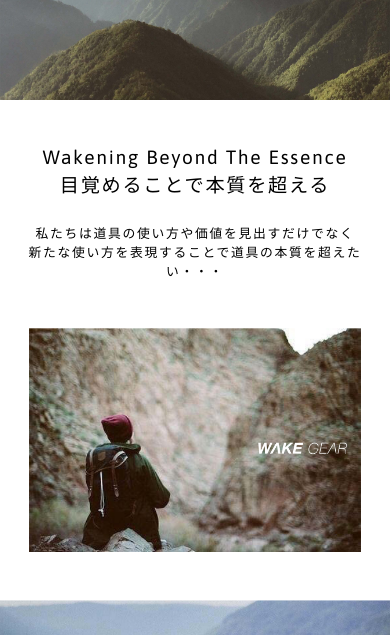
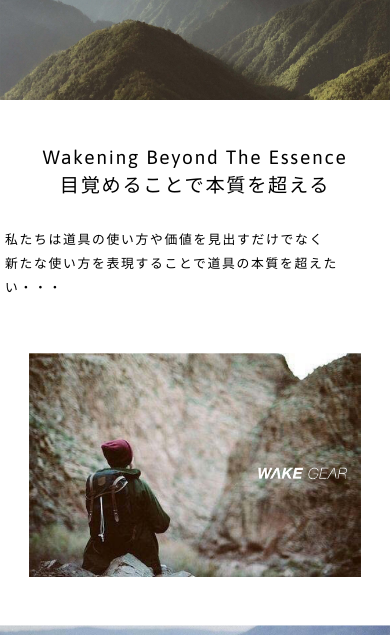
Before and after one commit to koichini/wakegear, a plain HTML site: page index.html in a window 390 px wide. Shown: the part 143-778 px from the top of the page. Drawn offline with nearby package versions, Linux system fonts and the light colour scheme; files that its build step writes are made by us from their sources; files whose address does not match are found by name.

Commit message:
no message

```diff
--- a/css/style.scss
+++ b/css/style.scss
@@ -18,6 +18,11 @@ $font: "din",'Asap',"メイリオ", "Meiryo", verdana, "ヒラギノ角ゴ Pro W
     font-size: 1em;
     margin: 0 auto;
     text-align: center;
+    line-height: 24px;
+    @media screen and (max-width: 979px){
+      padding: 5px;
+      text-align: left;
+    }
   }
 }
 @mixin txt_style {
```
